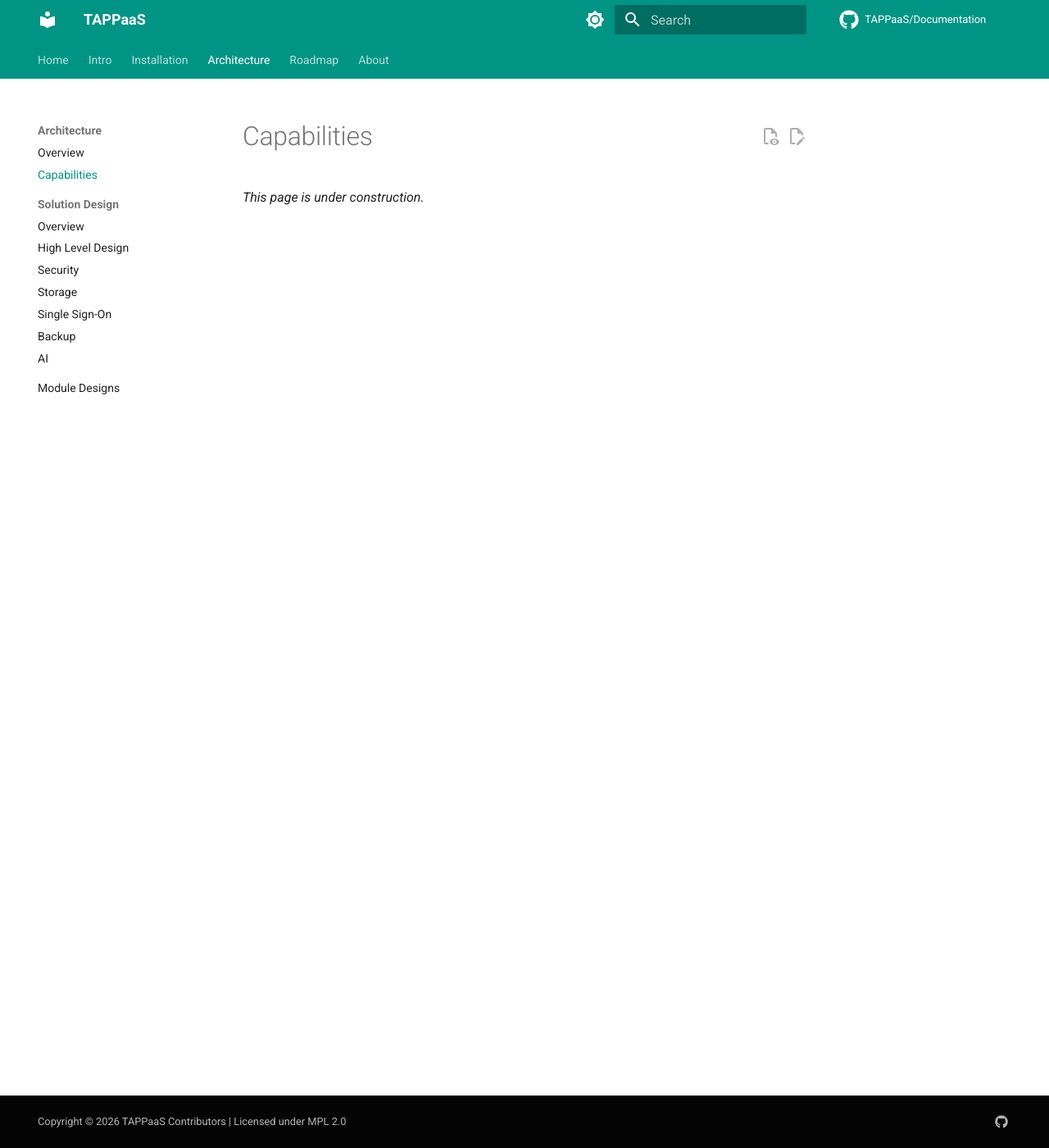
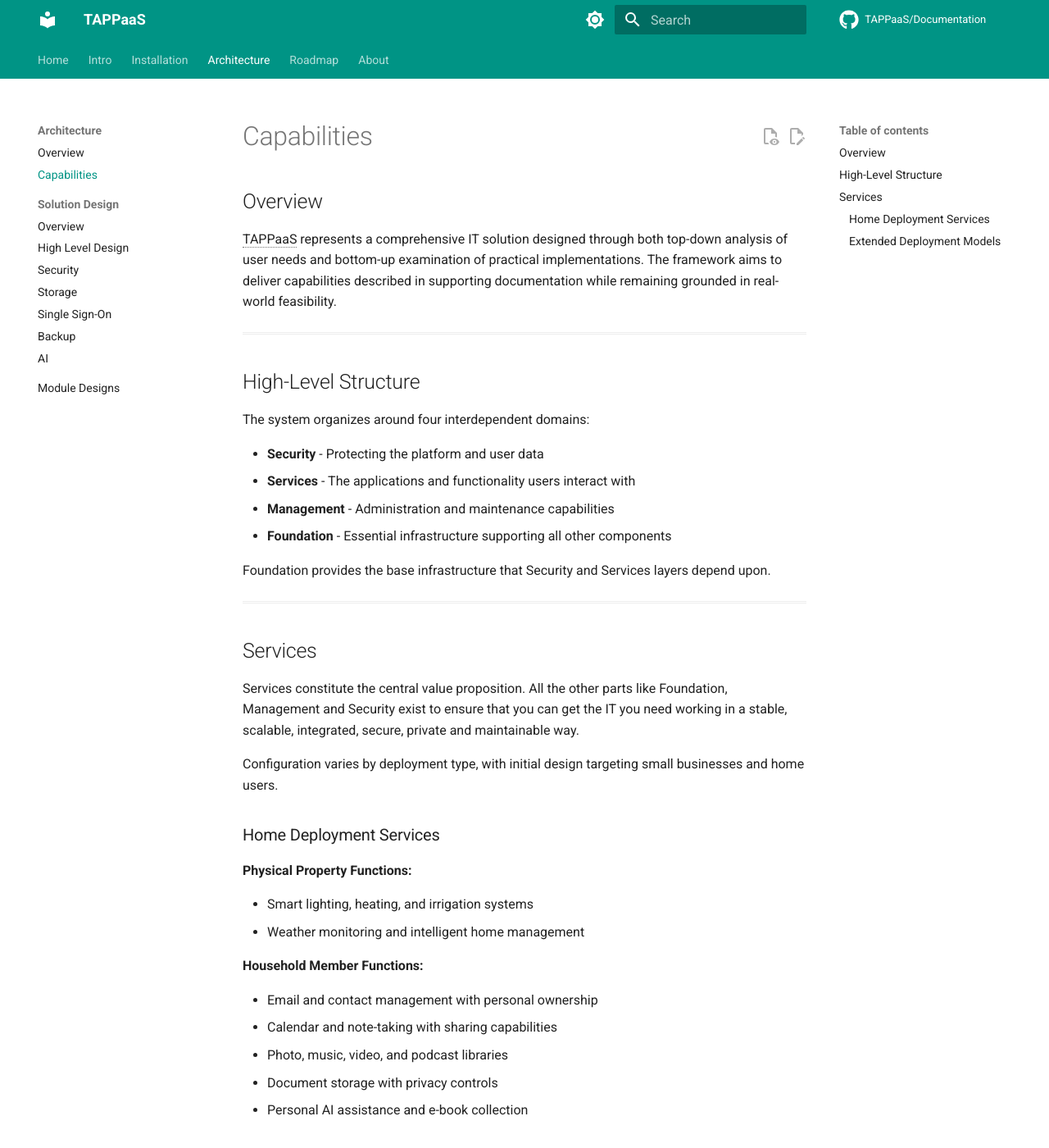
Before and after one commit to TAPPaaS/Documentation, an MkDocs documentation site: the page built from docs/docs/capabilities.md, in a window 1280 px wide and 1400 px high. Shown: the whole window at 82% size. Built offline with MkDocs 1.6.1 and Material for MkDocs 9.7.7, drawn with Linux system fonts in a browser that asks for light colours; comment, search, counter and statistics services are not loaded; some of the changed text lies outside the part shown.

Commit message:
Add Capabilities content from TAPPaaS repository

```diff
--- a/docs/docs/capabilities.md
+++ b/docs/docs/capabilities.md
@@ -5,4 +5,72 @@ description: TAPPaaS platform capabilities
 
 # Capabilities
 
-*This page is under construction.*
+## Overview
+
+TAPPaaS represents a comprehensive IT solution designed through both top-down analysis of user needs and bottom-up examination of practical implementations. The framework aims to deliver capabilities described in supporting documentation while remaining grounded in real-world feasibility.
+
+---
+
+## High-Level Structure
+
+The system organizes around four interdependent domains:
+
+- **Security** - Protecting the platform and user data
+- **Services** - The applications and functionality users interact with
+- **Management** - Administration and maintenance capabilities
+- **Foundation** - Essential infrastructure supporting all other components
+
+Foundation provides the base infrastructure that Security and Services layers depend upon.
+
+---
+
+## Services
+
+Services constitute the central value proposition. All the other parts like Foundation, Management and Security exist to ensure that you can get the IT you need working in a stable, scalable, integrated, secure, private and maintainable way.
+
+Configuration varies by deployment type, with initial design targeting small businesses and home users.
+
+### Home Deployment Services
+
+**Physical Property Functions:**
+
+- Smart lighting, heating, and irrigation systems
+- Weather monitoring and intelligent home management
+
+**Household Member Functions:**
+
+- Email and contact management with personal ownership
+- Calendar and note-taking with sharing capabilities
+- Photo, music, video, and podcast libraries
+- Document storage with privacy controls
+- Personal AI assistance and e-book collection
+
+### Extended Deployment Models
+
+**Small Communities** add:
+
+- Internet resource pooling
+- Local information repositories (offline Wikipedia access)
+- Social platforms
+- Video conferencing
+
+**Small Businesses** require:
+
+- Corporate communications
+- Office productivity suites with Microsoft compatibility
+- Web presence
+- Enterprise resource planning
+- Dedicated networking infrastructure
+
+**Development Organizations** need:
+
+- Version control
+- Continuous integration systems
+- Application hosting platforms
+
+**Specialized Deployments** (utilities, NGOs) emphasize:
+
+- Firewall robustness
+- Network segmentation
+- Privacy protection
+- Offline functionality
```
